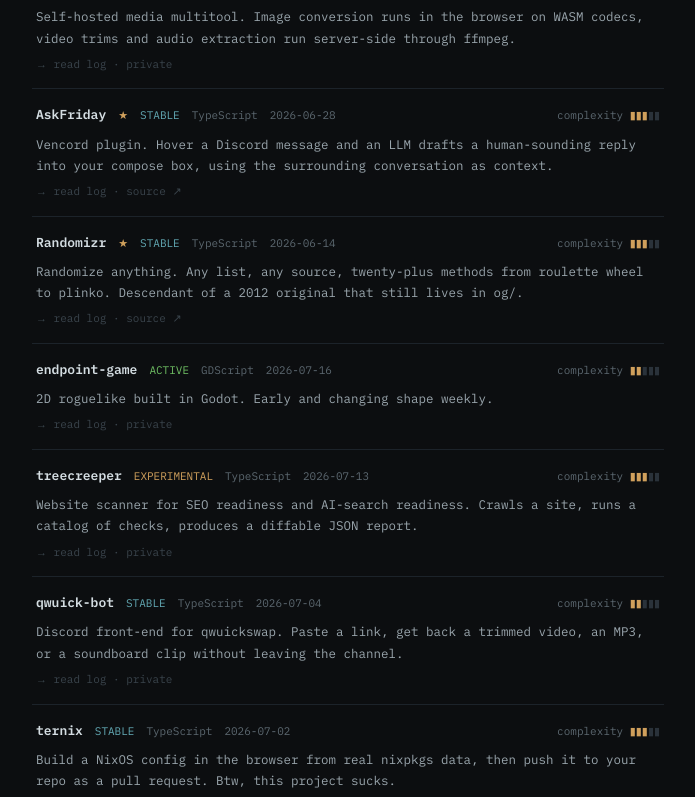
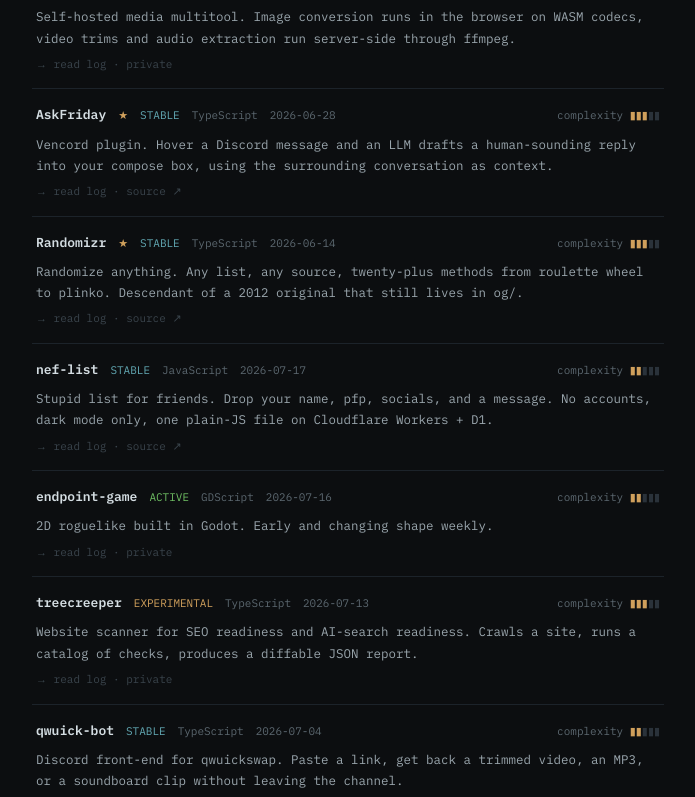
Before and after one commit to ryvrook/ryv-site, a Next.js app: page /projects in a window 1280 px wide. Shown: the part 620-1417 px from the top of the page, without its empty margins (292-987 px from the left). Built offline with nearby package versions, Linux system fonts and the light colour scheme.

Commit message:
Add nef-list project and refresh activity data

```diff
--- a/data/activity.ts
+++ b/data/activity.ts
@@ -4,6 +4,60 @@
 export const activityGeneratedAt = '2026-07-17';
 
 export const activity: Record<string, number[]> = {
+  "nef-list": [
+    0,
+    0,
+    0,
+    0,
+    0,
+    0,
+    0,
+    0,
+    0,
+    0,
+    0,
+    0,
+    0,
+    0,
+    0,
+    0,
+    0,
+    0,
+    0,
+    0,
+    0,
+    0,
+    0,
+    0,
+    0,
+    0,
+    0,
+    0,
+    0,
+    0,
+    0,
+    0,
+    0,
+    0,
+    0,
+    0,
+    0,
+    0,
+    0,
+    0,
+    0,
+    0,
+    0,
+    0,
+    0,
+    0,
+    0,
+    0,
+    0,
+    0,
+    0,
+    3
+  ],
   "endpoint-game": [
     0,
     0,
@@ -380,7 +434,7 @@
     0,
     0,
     0,
-    0
+    8
   ],
   "ternix": [
     0,
--- a/data/languages.ts
+++ b/data/languages.ts
@@ -1,10 +1,10 @@
 // `bun run activity` prints numbers to paste here for easy updates.
 
 export const languages: { name: string; percent: number }[] = [
-  { name: 'JavaScript', percent: 84.5 },
-  { name: 'HTML', percent: 77.2 },
-  { name: 'TypeScript', percent: 63.4 },
-  { name: 'SQL', percent: 40.7 },
-  { name: 'Go', percent: 26.1 },
-  { name: 'GDScript', percent: 5.8 },
+  { name: 'TypeScript', percent: 52.3 },
+  { name: 'Go', percent: 28.1 },
+  { name: 'HTML', percent: 6.2 },
+  { name: 'JavaScript', percent: 3.6 },
+  { name: 'GDScript', percent: 2.8 },
+  { name: 'PLpgSQL', percent: 2.7 },
 ];
--- a/data/projects.ts
+++ b/data/projects.ts
@@ -21,6 +21,27 @@
 };
 
 export const projects: Project[] = [
+  {
+    slug: 'nef-list',
+    name: 'nef-list',
+    status: 'STABLE',
+    lang: 'JavaScript',
+    updated: '2026-07-17',
+    complexity: 2,
+    pinned: false,
+    url: 'https://nef.ryvrook.com',
+    repo: 'https://github.com/ryvrook/nef-list',
+    summary:
+      'Stupid list for friends. Drop your name, pfp, socials, and a message. No accounts, dark mode only, one plain-JS file on Cloudflare Workers + D1.',
+    body: [
+      'A list anyone can add themselves to: name, pfp, social handles (Discord, Telegram, Twitter/X, Bluesky, Steam friend code), and a message. No accounts. Posting hands your browser a secret edit token in localStorage, and that token is what lets you edit or delete your own entry later.',
+      'Every entry gets a permalink with proper Open Graph and oEmbed tags so it embeds nicely in Discord and Telegram. Social fields take usernames only; paste a full profile URL and it gets stripped down to the handle. The only rule is no links in name, message, or handles.',
+      'One plain-JS file on Cloudflare Workers with D1 storage. No build step. Wrangler bundles it on deploy.',
+    ],
+    changelog: [
+      { date: '2026-07-17', message: 'initial release: entries, edit tokens, embeds' },
+    ],
+  },
   {
     slug: 'endpoint-game',
     name: 'endpoint-game',
--- a/data/site.ts
+++ b/data/site.ts
@@ -31,6 +31,12 @@
   recent: [
     {
       date: '2026-07-17',
+      text: 'nef-list is live, a stupid list for friends',
+      href: '/projects/nef-list',
+      label: 'nef-list',
+    },
+    {
+      date: '2026-07-17',
       text: 'rebuilt this site',
       href: '/projects/this-site',
       label: 'this site',
--- a/scripts/fetch-activity.mjs
+++ b/scripts/fetch-activity.mjs
@@ -5,6 +5,7 @@
 
 // Slug -> repo. Keep in sync with data/projects.ts.
 const repos = {
+  'nef-list': 'ryvrook/nef-list',
   'endpoint-game': 'ryvrook/endpoint-game',
   'enterprise-vectordns': 'ryvrook/enterprise-vectordns',
   roadrunner: 'ryvrook/roadrunner',
```
